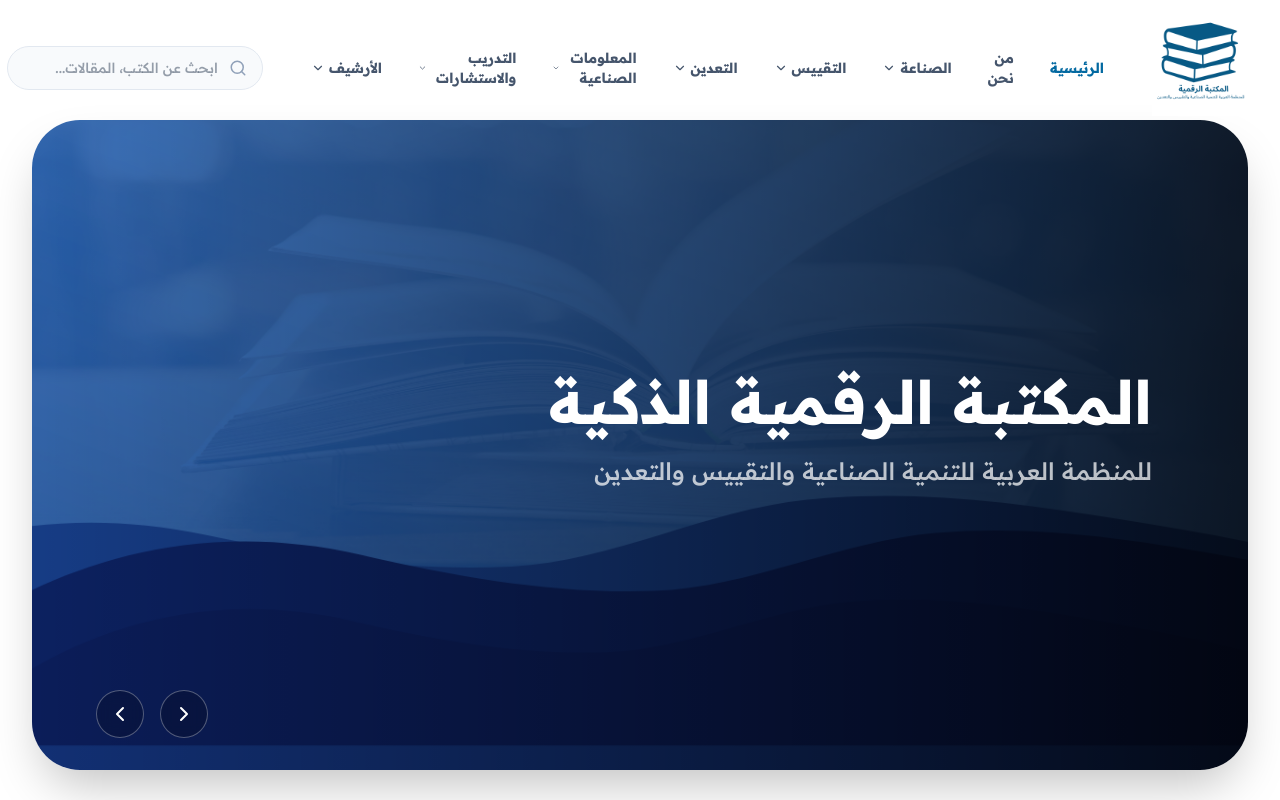
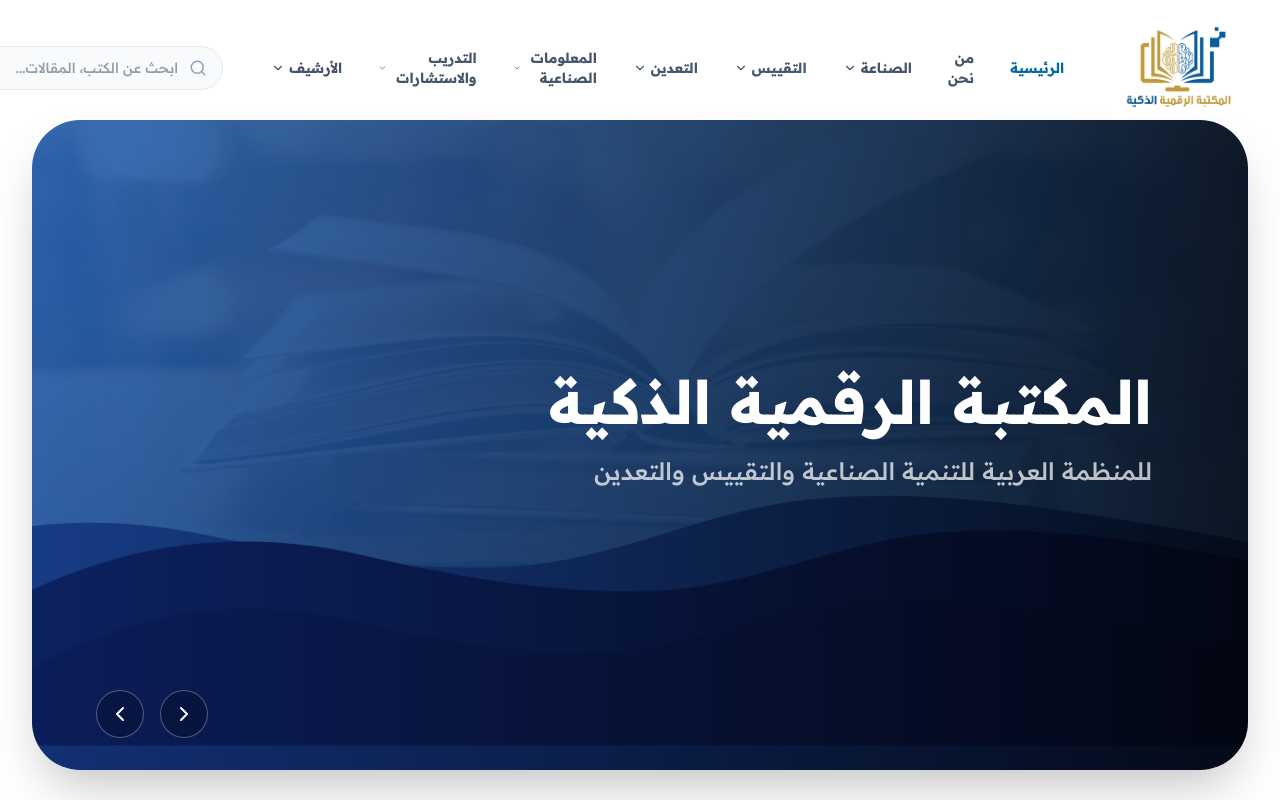
Before and after one commit to simoxdev1173/aidsmo-library, a Next.js app: page / in a window 1280 px wide. Shown: the top 800 px of the page. Built offline with nearby package versions, Linux system fonts and the light colour scheme.

Commit message:
logo header

```diff
--- a/components/TopNavBar.tsx
+++ b/components/TopNavBar.tsx
@@ -503,7 +503,7 @@
               <div className="flex-shrink-0">
                 <Link href="/" className="flex items-center gap-3">
                   <Image
-                    src="/logo-1.png"
+                    src="/logo-2.png"
                     alt="Logo"
                     height={200}
                     width={220}
```
Also changed, not shown: public/logo-2.png (added).
